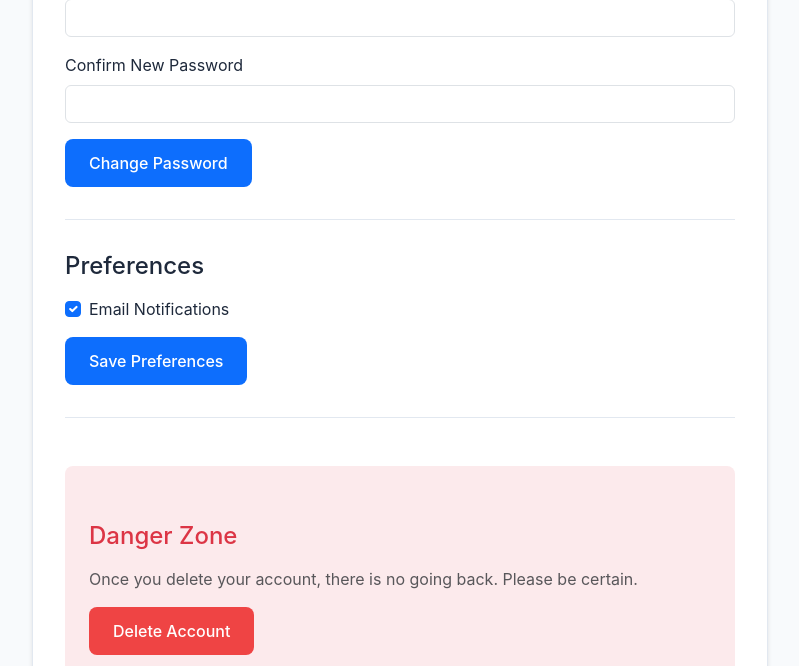
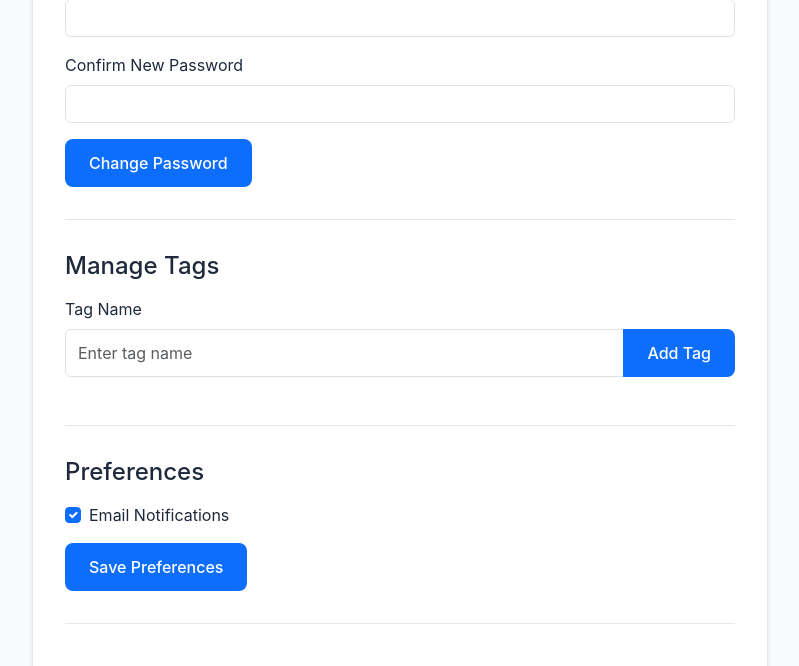
Before and after one commit to kutaygunal/habit_coin, a Flask app: page /profile in a window 1280 px wide. Shown: the part 708-1374 px from the top of the page, without its empty margins (430-1229 px from the left). Run offline with Flask 3, Linux system fonts and the light colour scheme; the visitor is signed in with stand-in values (Sample User, id 1); data that the repository does not hold is empty; some libraries are stand-ins or nearby versions.

Commit message:
Add manage tag feature with color field

```diff
--- a/app.py
+++ b/app.py
@@ -44,6 +44,7 @@ class User(UserMixin, db.Model):
     email_notifications = db.Column(db.Boolean, default=True)
     profile_photo = db.Column(db.String(255), default='default.png')
     habits = db.relationship('Habit', backref='user', lazy=True)
+    tags = db.relationship('Tag', backref='user', lazy=True)
 
 class Habit(db.Model):
     id = db.Column(db.Integer, primary_key=True)
@@ -57,6 +58,13 @@ class HabitLog(db.Model):
     habit_id = db.Column(db.Integer, db.ForeignKey('habit.id'), nullable=False)
     date = db.Column(db.Date, nullable=False)
     completed = db.Column(db.Boolean, default=False)
+
+class Tag(db.Model):
+    id = db.Column(db.Integer, primary_key=True)
+    name = db.Column(db.String(50), nullable=False)
+    user_id = db.Column(db.Integer, db.ForeignKey('user.id'), nullable=False)
+    created_at = db.Column(db.DateTime, default=datetime.utcnow)
+    color = db.Column(db.String(7), nullable=False, default='#007bff')  # Default Bootstrap primary color
 
 @login_manager.user_loader
 def load_user(user_id):
@@ -332,10 +340,43 @@ def profile():
         streak_count += 1
         check_date -= timedelta(days=1)
 
+    # Get user's tags
+    tags = Tag.query.filter_by(user_id=current_user.id).all()
+
     return render_template('profile.html',
                          habits_count=habits_count,
                          completed_count=completed_count,
-                         streak_count=streak_count)
+                         streak_count=streak_count,
+                         tags=tags)
+
+@app.route('/manage_tags', methods=['POST'])
+@login_required
+def manage_tags():
+    tag_name = request.form.get('tag_name')
+    if tag_name:
+        # Check if tag already exists for this user
+        existing_tag = Tag.query.filter_by(user_id=current_user.id, name=tag_name).first()
+        if existing_tag:
+            flash('Tag already exists!', 'warning')
+        else:
+            new_tag = Tag(name=tag_name, user_id=current_user.id)
+            db.session.add(new_tag)
+            db.session.commit()
+            flash('Tag added successfully!', 'success')
+    return redirect(url_for('profile'))
+
+@app.route('/delete_tag/<int:tag_id>')
+@login_required
+def delete_tag(tag_id):
+    tag = Tag.query.get_or_404(tag_id)
+    if tag.user_id != current_user.id:
+        flash('You do not have permission to delete this tag!', 'danger')
+        return redirect(url_for('profile'))
+
+    db.session.delete(tag)
+    db.session.commit()
+    flash('Tag deleted successfully!', 'success')
+    return redirect(url_for('profile'))
 
 @app.route('/update_profile', methods=['POST'])
 @login_required
--- /dev/null
+++ b/create_db.py
@@ -0,0 +1,5 @@
+from app import app, db
+
+with app.app_context():
+    db.create_all()
+    print("Database tables created successfully!")
--- a/templates/profile.html
+++ b/templates/profile.html
@@ -127,6 +127,31 @@
                             <input type="password" class="form-control" id="confirm_password" name="confirm_password" required>
                         </div>
                         <button type="submit" class="btn btn-primary">Change Password</button>
+                    </form>
+
+                    <!-- Manage Tag Section -->
+                    <form method="POST" action="{{ url_for('manage_tags') }}" class="mt-4 mb-4">
+                        <h4>Manage Tags</h4>
+                        <div class="mb-3">
+                            <label for="tag_name" class="form-label">Tag Name</label>
+                            <div class="input-group">
+                                <input type="text" class="form-control" id="tag_name" name="tag_name" placeholder="Enter tag name" required>
+                                <button type="submit" class="btn btn-primary">Add Tag</button>
+                            </div>
+                        </div>
+                        {% if tags %}
+                        <div class="tags-container mt-3">
+                            {% for tag in tags %}
+                            <div class="tag-item d-inline-flex align-items-center me-2 mb-2">
+                                <span class="badge bg-primary">{{ tag.name }}
+                                    <a href="{{ url_for('delete_tag', tag_id=tag.id) }}" class="text-white ms-2 text-decoration-none">
+                                        <i class="fas fa-times"></i>
+                                    </a>
+                                </span>
+                            </div>
+                            {% endfor %}
+                        </div>
+                        {% endif %}
                     </form>
 
                     <!-- Preferences Section -->
```
Also changed, not shown: recreate_db.py (added, +8 -0 lines).
